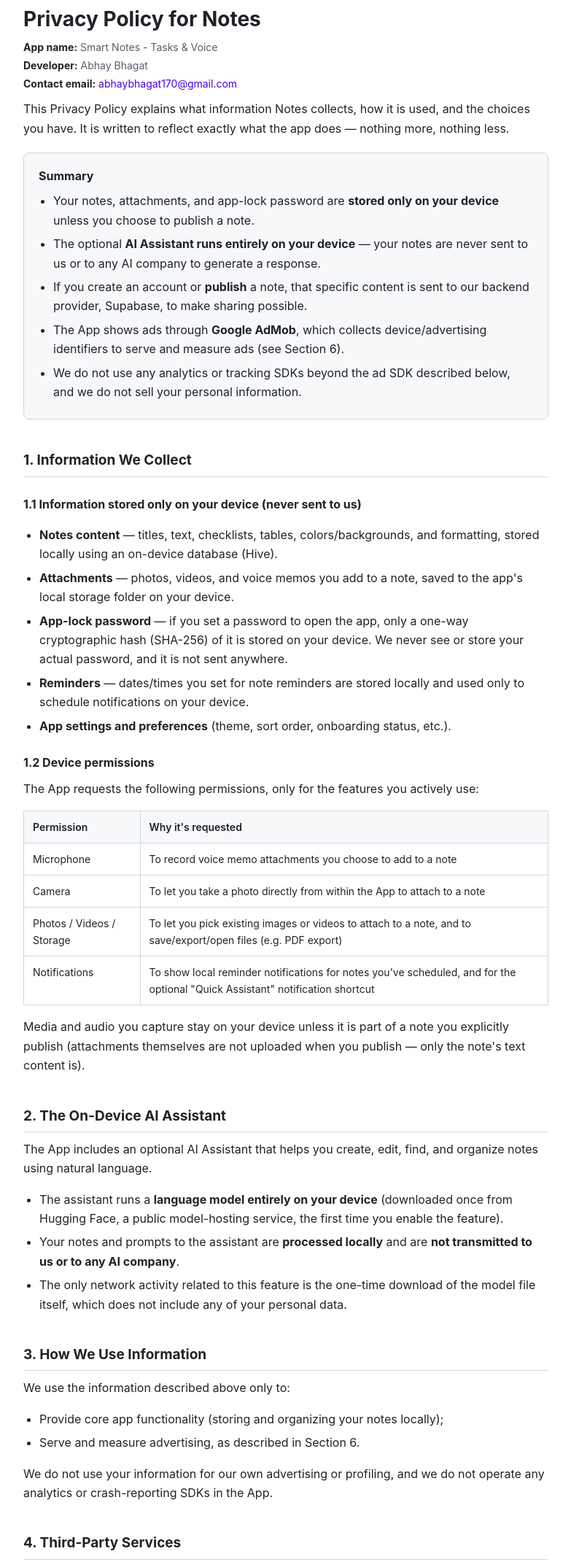
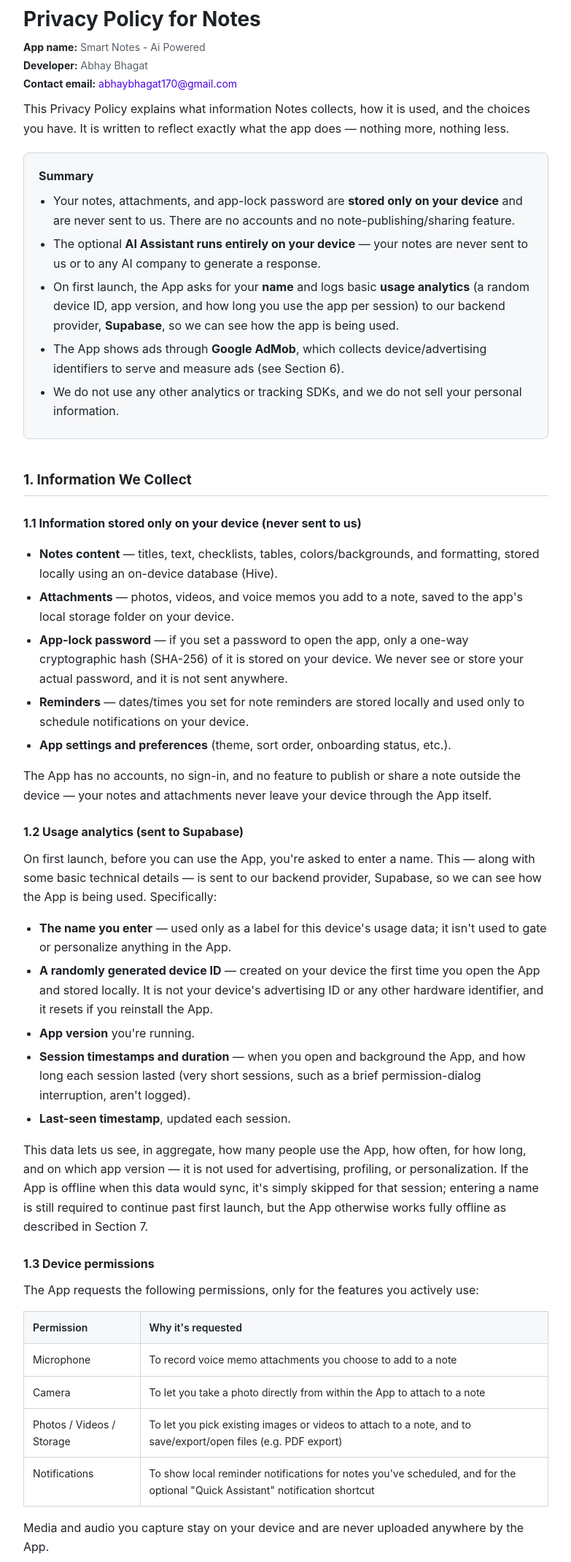
Before and after one commit to bhagatabhay121-lab/android, a plain HTML site: page index.html in a window 1280 px wide. Shown: the part 64-2205 px from the top of the page at 73% size, without its empty margins (248-1031 px from the left). Drawn offline with Linux system fonts and the light colour scheme.

Commit message:
Revise privacy policy and app name
Updated app name and clarified privacy policy details regarding data usage and permissions.

```diff
--- a/index.html
+++ b/index.html
@@ -103,7 +103,7 @@
 <div class="wrap">
 
   <h1>Privacy Policy for Notes</h1>
-  <p class="meta"><strong>App name:</strong> Smart Notes - Tasks & Voice</p>
+  <p class="meta"><strong>App name:</strong> Smart Notes - Ai Powered</p>
   <p class="meta"><strong>Developer:</strong> Abhay Bhagat</p>
   <p class="meta"><strong>Contact email:</strong> <a href="mailto:abhaybhagat170@gmail.com">abhaybhagat170@gmail.com</a></p>
 
@@ -112,11 +112,11 @@
   <div class="summary-box">
     <h3 style="margin-top:0;">Summary</h3>
     <ul>
-      <li>Your notes, attachments, and app-lock password are <strong>stored only on your device</strong> unless you choose to publish a note.</li>
+      <li>Your notes, attachments, and app-lock password are <strong>stored only on your device</strong> and are never sent to us. There are no accounts and no note-publishing/sharing feature.</li>
       <li>The optional <strong>AI Assistant runs entirely on your device</strong> — your notes are never sent to us or to any AI company to generate a response.</li>
-      <li>If you create an account or <strong>publish</strong> a note, that specific content is sent to our backend provider, Supabase, to make sharing possible.</li>
+      <li>On first launch, the App asks for your <strong>name</strong> and logs basic <strong>usage analytics</strong> (a random device ID, app version, and how long you use the app per session) to our backend provider, <strong>Supabase</strong>, so we can see how the app is being used.</li>
       <li>The App shows ads through <strong>Google AdMob</strong>, which collects device/advertising identifiers to serve and measure ads (see Section 6).</li>
-      <li>We do not use any analytics or tracking SDKs beyond the ad SDK described below, and we do not sell your personal information.</li>
+      <li>We do not use any other analytics or tracking SDKs, and we do not sell your personal information.</li>
     </ul>
   </div>
 
@@ -130,8 +130,20 @@
     <li><strong>Reminders</strong> — dates/times you set for note reminders are stored locally and used only to schedule notifications on your device.</li>
     <li><strong>App settings and preferences</strong> (theme, sort order, onboarding status, etc.).</li>
   </ul>
+  <p>The App has no accounts, no sign-in, and no feature to publish or share a note outside the device — your notes and attachments never leave your device through the App itself.</p>
 
-  <h3>1.2 Device permissions</h3>
+  <h3>1.2 Usage analytics (sent to Supabase)</h3>
+  <p>On first launch, before you can use the App, you're asked to enter a name. This — along with some basic technical details — is sent to our backend provider, Supabase, so we can see how the App is being used. Specifically:</p>
+  <ul>
+    <li><strong>The name you enter</strong> — used only as a label for this device's usage data; it isn't used to gate or personalize anything in the App.</li>
+    <li><strong>A randomly generated device ID</strong> — created on your device the first time you open the App and stored locally. It is not your device's advertising ID or any other hardware identifier, and it resets if you reinstall the App.</li>
+    <li><strong>App version</strong> you're running.</li>
+    <li><strong>Session timestamps and duration</strong> — when you open and background the App, and how long each session lasted (very short sessions, such as a brief permission-dialog interruption, aren't logged).</li>
+    <li><strong>Last-seen timestamp</strong>, updated each session.</li>
+  </ul>
+  <p>This data lets us see, in aggregate, how many people use the App, how often, for how long, and on which app version — it is not used for advertising, profiling, or personalization. If the App is offline when this data would sync, it's simply skipped for that session; entering a name is still required to continue past first launch, but the App otherwise works fully offline as described in Section 7.</p>
+
+  <h3>1.3 Device permissions</h3>
   <p>The App requests the following permissions, only for the features you actively use:</p>
   <table>
     <tr><th>Permission</th><th>Why it's requested</th></tr>
@@ -140,7 +152,7 @@
     <tr><td>Photos / Videos / Storage</td><td>To let you pick existing images or videos to attach to a note, and to save/export/open files (e.g. PDF export)</td></tr>
     <tr><td>Notifications</td><td>To show local reminder notifications for notes you've scheduled, and for the optional "Quick Assistant" notification shortcut</td></tr>
   </table>
-  <p>Media and audio you capture stay on your device unless it is part of a note you explicitly publish (attachments themselves are not uploaded when you publish — only the note's text content is).</p>
+  <p>Media and audio you capture stay on your device and are never uploaded anywhere by the App.</p>
 
   <h2>2. The On-Device AI Assistant</h2>
   <p>The App includes an optional AI Assistant that helps you create, edit, find, and organize notes using natural language.</p>
@@ -154,13 +166,15 @@
   <p>We use the information described above only to:</p>
   <ul>
     <li>Provide core app functionality (storing and organizing your notes locally);</li>
+    <li>Understand basic usage of the App — how many people use it, how often, and for how long (Section 1.2);</li>
     <li>Serve and measure advertising, as described in Section 6.</li>
   </ul>
-  <p>We do not use your information for our own advertising or profiling, and we do not operate any analytics or crash-reporting SDKs in the App.</p>
+  <p>We do not use your information for our own advertising or profiling, and we do not operate any other analytics or crash-reporting SDKs in the App.</p>
 
   <h2>4. Third-Party Services</h2>
   <p>The App relies on the following third-party service providers:</p>
   <ul>
+    <li><strong>Supabase</strong> (our backend provider for the usage analytics described in Section 1.2. Supabase stores this data on our behalf and processes it according to its own privacy and security policies: <a href="https://supabase.com/privacy" target="_blank" rel="noopener">supabase.com/privacy</a>).</li>
     <li><strong>Hugging Face</strong> (used only to download the AI model file; no personal or note data is sent).</li>
     <li><strong>Google AdMob</strong> (used to display in-app advertising; see Section 6).</li>
   </ul>
@@ -169,7 +183,8 @@
   <h2>5. Data Storage &amp; Security</h2>
   <ul>
     <li>Local data (notes, attachments, password hash, settings) is stored in the App's private storage area on your device and is not accessible to other apps.</li>
-    <li>App-lock passwords and account passwords are never stored or transmitted in plain text.</li>
+    <li>The usage analytics described in Section 1.2 (name, device ID, app version, session data) is stored on Supabase's infrastructure; we do not separately duplicate it on our own servers.</li>
+    <li>App-lock passwords are never stored or transmitted in plain text.</li>
   </ul>
   <p>No method of electronic storage or transmission is 100% secure, and we cannot guarantee absolute security.</p>
 
@@ -190,13 +205,14 @@
     <li>Opt out of personalized ads and reset your advertising identifier in your device's <strong>Settings → Privacy → Ads</strong> (Android) or equivalent;</li>
     <li>Manage your Google ad settings at <a href="https://adssettings.google.com" target="_blank" rel="noopener">adssettings.google.com</a>.</li>
   </ul>
-  <p>Notes content, attachments, and account information are <strong>not</strong> shared with AdMob or any advertiser — only the device/advertising data described above, collected directly by the AdMob SDK, is involved.</p>
+  <p>Notes content, attachments, and the usage-analytics data described in Section 1.2 are <strong>not</strong> shared with AdMob or any advertiser — only the device/advertising data described above, collected directly by the AdMob SDK, is involved.</p>
 
   <h2>7. Your Choices</h2>
   <ul>
-    <li>You can use the App entirely offline.</li>
+    <li>You can use the App entirely offline after the initial name entry — no internet connection is required for any core note-taking feature.</li>
     <li>You can deny any individual device permission (camera, microphone, photos, notifications); the related feature simply won't be available.</li>
     <li>You can export or delete your notes locally at any time.</li>
+    <li>You can request deletion of the usage-analytics data associated with your device (name, device ID, and session history) by contacting us at <a href="mailto:abhaybhagat170@gmail.com">abhaybhagat170@gmail.com</a>.</li>
     <li>You can opt out of personalized advertising as described in Section 6.</li>
   </ul>
 
```
